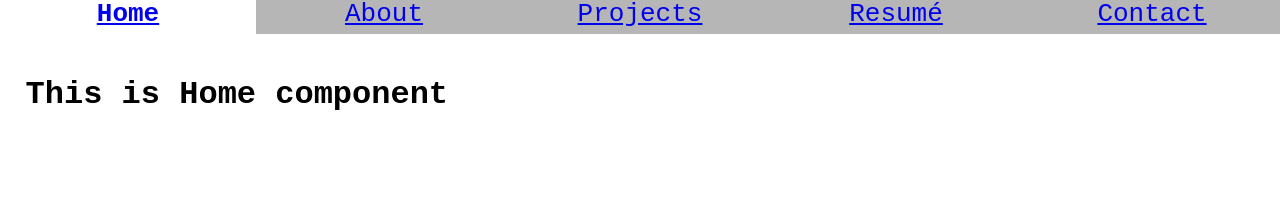
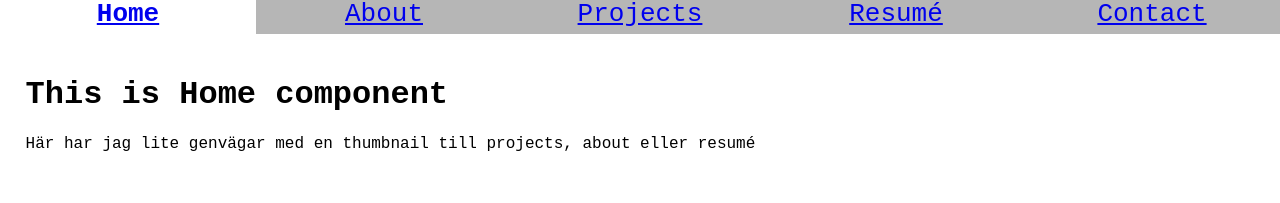
Before and after one commit to arvidlarzzon/portfolio, a React (Create React App) app: page / in a window 1280 px wide. Shown: the part 201-404 px from the top of the page. Built offline with nearby package versions, Linux system fonts and the light colour scheme.

Commit message:
new favicon and title

```diff
--- a/public/index.html
+++ b/public/index.html
@@ -19,7 +19,7 @@
       work correctly both with client-side routing and a non-root public URL.
       Learn how to configure a non-root public URL by running `npm run build`.
     -->
-    <title>React App</title>
+    <title>Arvid Larsson</title>
   </head>
   <body>
     <noscript>
--- a/src/Components/Home.js
+++ b/src/Components/Home.js
@@ -4,7 +4,10 @@ import React, { Component } from 'react';
 class Home extends Component {
   render() {
     return (
+      <div className="home">
         <h1>This is Home component</h1>
+        <p>Här har jag lite genvägar med en thumbnail till projects, about eller resumé</p>
+      </div>
     );
   }
 }
```
Also changed, not shown: 1 other file (tests, documents, lock files or other folders).
